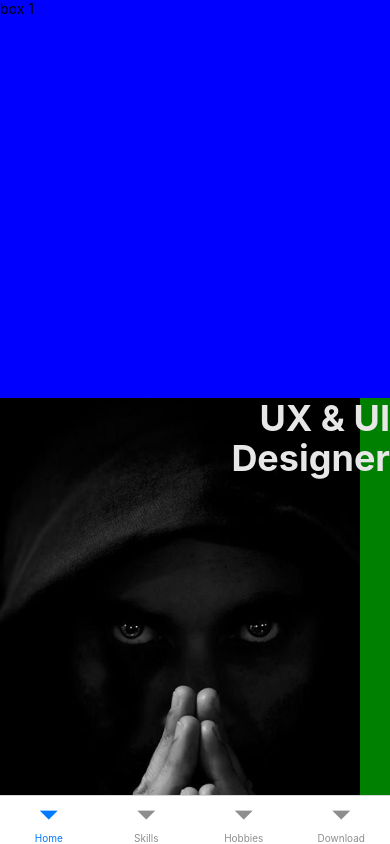
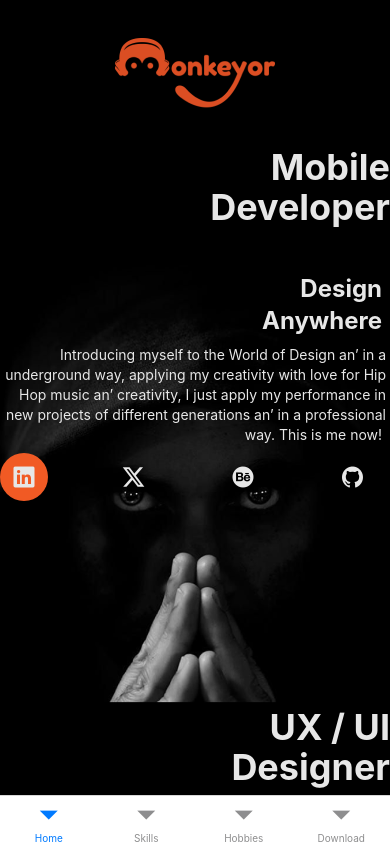
Before and after one commit to MonkeYor13/my_profile, a React Native app: screen /MyHome in a window 390 px wide. Built offline with nearby package versions, Linux system fonts and the light colour scheme.

Commit message:
se creo el home y se termino el posicionamiento de lso elementos y adelantamos los links

```diff
--- a/navigation/MyTab.jsx
+++ b/navigation/MyTab.jsx
@@ -9,8 +9,7 @@ const Tab = createBottomTabNavigator();
 export default function MyTab() {
   return (
     <Tab.Navigator>
-      <Tab.Screen name="MyHome" component={Home} options={{ headerShown: false, tabBarLabel: 'Home' }}
-      />
+      <Tab.Screen name="MyHome" component={Home} options={{ headerShown: false, tabBarLabel: 'Home'}}/>
       <Tab.Screen name="Skills" component={MySkills} options={{ headerShown: false }} />
       <Tab.Screen name="Hobbies" component={MyHobbies} options={{ headerShown: false }} />
       <Tab.Screen name="Download" component={MyHobbies} options={{ headerShown: false }} />
--- a/screens/Home.jsx
+++ b/screens/Home.jsx
@@ -1,102 +1,97 @@
-import { View, Text, Image, SafeAreaView, StyleSheet, StatusBar, Platform, ImageBackground, ScrollView } from 'react-native'
+import { View, Text, Image, SafeAreaView, StyleSheet, StatusBar, Platform, ImageBackground, ScrollView, TouchableOpacity, Linking } from 'react-native'
 import { LinearGradient } from 'expo-linear-gradient';
 import Ionicons from '@expo/vector-icons/Ionicons';
 import FontAwesome6 from '@expo/vector-icons/FontAwesome6';
-
-
 const logo = require('../assets/logos/logo.png')
 const bgHome = require('../assets/backgrounds/bg-home.png')
 
 export default function Home() {
+  const opneLinkedIn = () => {
+    const url = 'https://www.linkedin.com/in/yorvisjesusrodriguez13/';
+    Linking.openURL(url).catch((err) => console.error("No se pudo abrir el enlace:", err));
+  };
+  const opneX = () => {
+    const url = 'https://x.com/YorMonke';
+    Linking.openURL(url).catch((err) => console.error("No se pudo abrir el enlace:", err));
+  };
+  const opneGitHub = () => {
+    const url = 'https://github.com/MonkeYor13';
+    Linking.openURL(url).catch((err) => console.error("No se pudo abrir el enlace:", err));
+  };
   return (
 
     <SafeAreaView style={styles.container}>
       <StatusBar style='auto' />
-      <View style={styles.setcion}>
-        <View style={styles.box}>
-          <Text>box 1</Text>
+
+      <View style={styles.cont1}>
+        <Image source={logo} className={'self-center'} />
+        <Text className={'text-4xl font-bold text-lightgrey text-right'}>Mobile{'\n'}Developer</Text>
+      </View>
+
+      <ImageBackground source={bgHome} style={styles.cont2} >
+
+        <View style={styles.contSocialmedia}>
+          <Text className='text-2xl font-bold text-lightgrey text-right p-2'>Design{'\n'}Anywhere</Text>
+          <Text className='text-sm text-lightgrey text-right px-1'>Introducing myself to the World of Design an’ in a underground way, applying my creativity with love for Hip Hop music an’ creativity, I just apply my performance in new projects of different generations an’ in a professional way. This is me now! </Text>
+          <View className='flex-row'>
+
+            <TouchableOpacity className='rounded-full bg-orangeApp w-12 h-12 justify-center items-center mt-2'
+              onPress={opneLinkedIn}
+            >
+              <Ionicons name="logo-linkedin" size={24} color="#E7E7E7" />
+            </TouchableOpacity>
+
+            <View className='flex-row w-full justify-evenly mt-2'>
+              <TouchableOpacity className='rounded-full w-12 h-12 justify-center items-center'
+                onPress={opneX}
+              >
+                <FontAwesome6 name="x-twitter" size={24} color="#E7E7E7" />
+              </TouchableOpacity>
+
+              <View className='rounded-full  w-12 h-12 justify-center items-center'>
+                <Ionicons name="logo-behance" size={24} color="#E7E7E7" />
+              </View>
+
+              <TouchableOpacity className='rounded-full  w-12 h-12 justify-center items-center'
+                onPress={opneGitHub}
+              >
+                <Ionicons name="logo-github" size={24} color="#E7E7E7" />
+              </TouchableOpacity>
+
+            </View>
+          </View>
         </View>
 
-        <ImageBackground source={bgHome} style={{ flex: 1 }} >
-          <Text className={'text-4xl font-bold text-lightgrey text-right'}>UX & UI{'\n'}Designer</Text>
-        </ImageBackground>
-      </View>
 
+        <View style={styles.title2}>
+          <Text className={'text-4xl font-bold text-lightgrey text-right mb-2'}>UX / UI{'\n'}Designer</Text>
+        </View>
+      </ImageBackground>
 
     </SafeAreaView >
   )
 }
-
-
-//   {/* LOGOTYPE */}
-//   <View style={{}} className='justify-center mt-6'>
-//   <Image source={logo} className={'self-center'} />
-// </View>
-
-//   {/* TITLE ONE */}
-//   <View style={{ flex: 1 }} className='justify-center'>
-//   <Text className={'text-4xl font-bold text-lightgrey text-right'}>Mobile{'\n'}Developer</Text>
-// </View>
-
-//   {/* CENTER-CARD  */}
-//   <View style={{ flex: 0 }} className=''>
-//   <LinearGradient
-//     colors={['#f15a24', '#010101']}
-//     locations={[0, 0.5, 1]}
-//     start={{ x: 0, y: 0 }}
-//     end={{ x: 1, y: 1 }}
-//     style={{}}
-//     className='rounded-3xl justify-between'
-//   >
-//     <Text className='text-2xl font-bold text-lightgrey text-right p-2'>Design{'\n'}Anywhere</Text>
-//     <Text className='text-base text-lightgrey text-right px-1'>Introducing myself to the World of Design an’ in a underground way, applying my creativity with love for Hip Hop music an’ creativity, I just apply my performance in new projects of different generations an’ in a professional way. This is me now! </Text>
-//     <View className='flex-row'>
-//       <View className='rounded-full bg-darkgrey w-12 h-12 justify-center items-center'>
-//         <Ionicons name="logo-linkedin" size={24} color="#E7E7E7" />
-//       </View>
-//       <View className='flex-row w-full justify-evenly'>
-//         <View className='rounded-full w-12 h-12 justify-center items-center'>
-//           <FontAwesome6 name="x-twitter" size={24} color="#E7E7E7" />
-//         </View>
-//         <View className='rounded-full  w-12 h-12 justify-center items-center'>
-//           <Ionicons name="logo-behance" size={24} color="#E7E7E7" />
-//         </View>
-//         <View className='rounded-full  w-12 h-12 justify-center items-center'>
-//           <Ionicons name="logo-github" size={24} color="#E7E7E7" />
-//         </View>
-//       </View>
-//     </View>
-//   </LinearGradient>
-// </View>
-
-//   {/* TITLE TWO */}
-//   <View style={{ flex: 1 }} className='justify-center'>
-//   <Text className={'text-4xl font-bold text-lightgrey text-right'}>UX & UI{'\n'}Designer</Text>
-// </View>
-
-
-
-
-
-
-
-
 const styles = StyleSheet.create({
   container: {
     flex: 1,
-    backgroundColor: 'red',
+    backgroundColor: 'black',
+    paddingHorizontal: 16
   },
-  setcion: {
+  cont1: {
     flex: 1,
-    backgroundColor: 'green'
+    //backgroundColor: 'red',
+    justifyContent: 'space-evenly'
   },
-  box: {
-    flex: 1,
-    backgroundColor: 'blue'
+  cont2: {
+    flex: 2,
   },
-  box2: {
-    flex: 1,
-    backgroundColor: 'pink'
+  contSocialmedia: {
+    flex: 2,
+    //backgroundColor: 'green',
+    justifyContent: ''
   },
-
+  title2: {
+    //flex: 1,
+    justifyContent: 'flex-end'
+  }
 })
```
